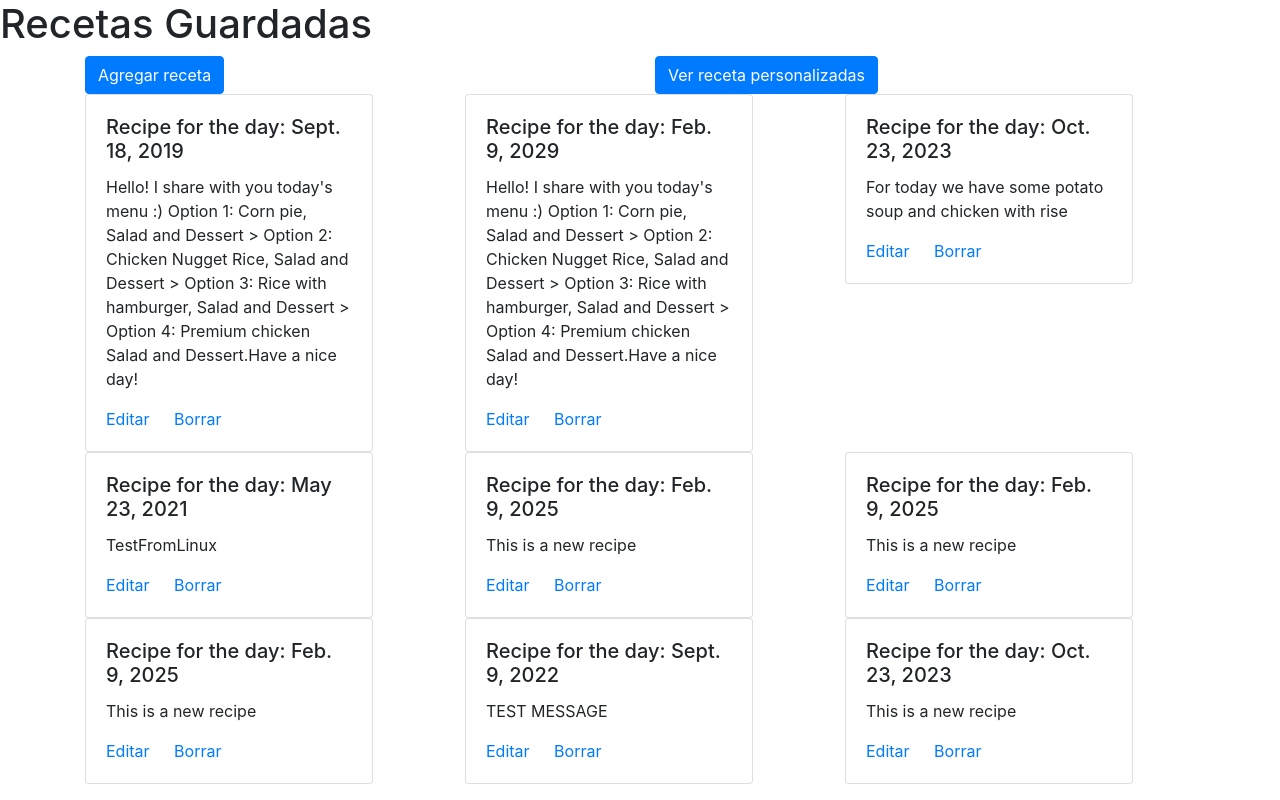
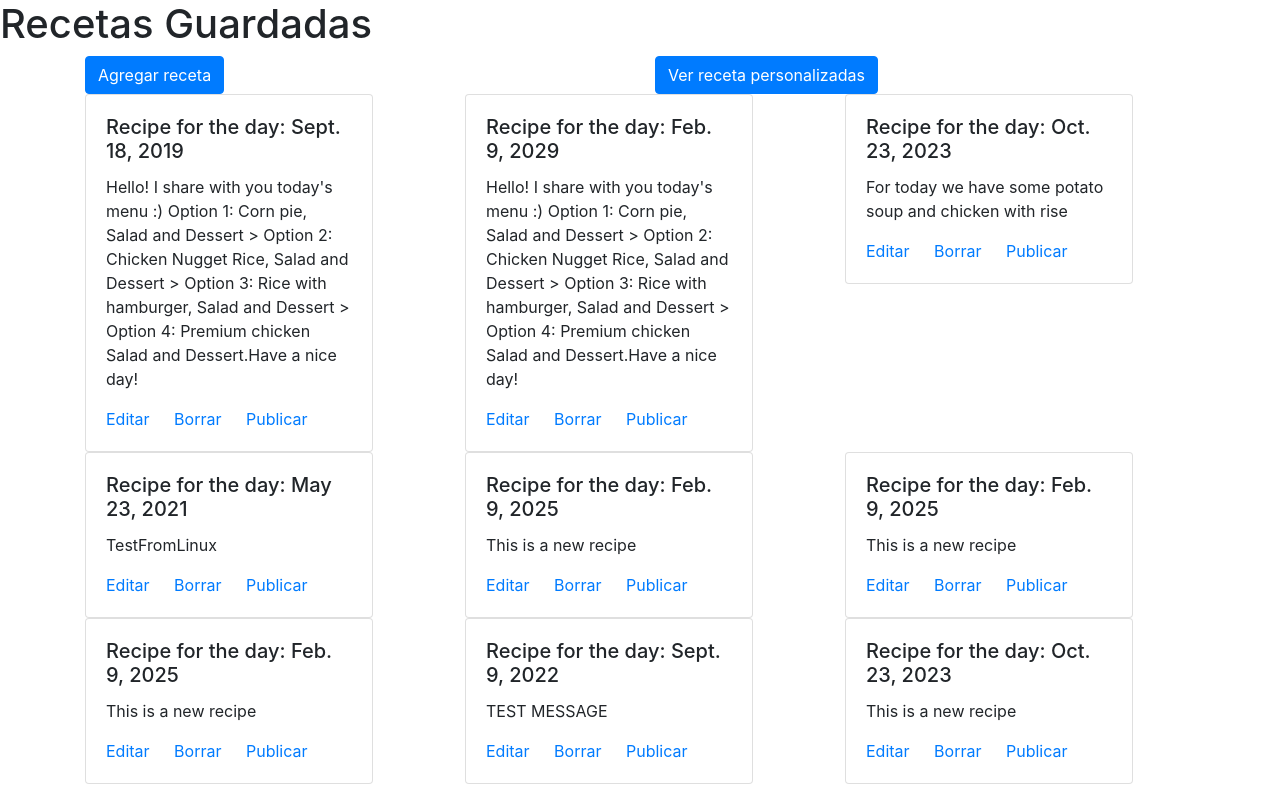
Before and after one commit to danperfectboss/backend-test-cornershop, a Django app: page /allRecipes/ in a window 1280 px wide. Run offline with Django 3.2, Linux system fonts and the light colour scheme; data comes from the database, SQL or seed files in the repository; parts of the project's set-up code (start-up, migrations or seed data) failed here and were passed over; some libraries are stand-ins or nearby versions.

Commit message:
Se agrego un enlace para activar el menu

```diff
--- a/backendTest/app_delivery/templates/recipes/get_allrecipes.html
+++ b/backendTest/app_delivery/templates/recipes/get_allrecipes.html
@@ -21,6 +21,7 @@
                     <p class="card-text">{{recipe.description}}</p>
                     <a href="/updateRecipe/{{recipe.id_recipe}}" class="card-link">Editar</a>
                     <a href="/deleteRecipe/{{recipe.id_recipe}}" class="card-link">Borrar</a>
+                    <a href="/enable/{{recipe.id_recipe}}" class="card-link">Publicar</a>
                 </div>
             </div>
         </div>
```
